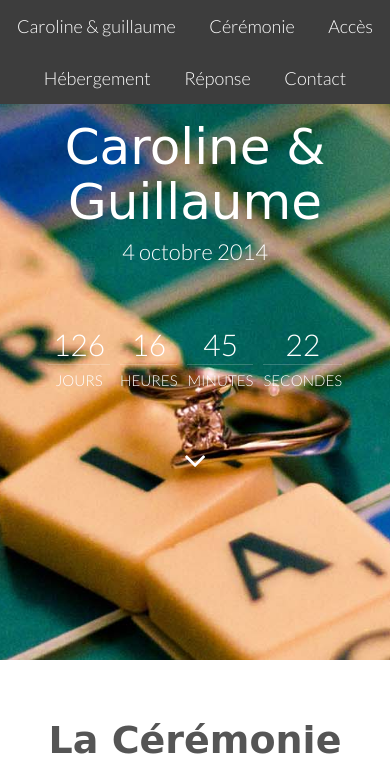
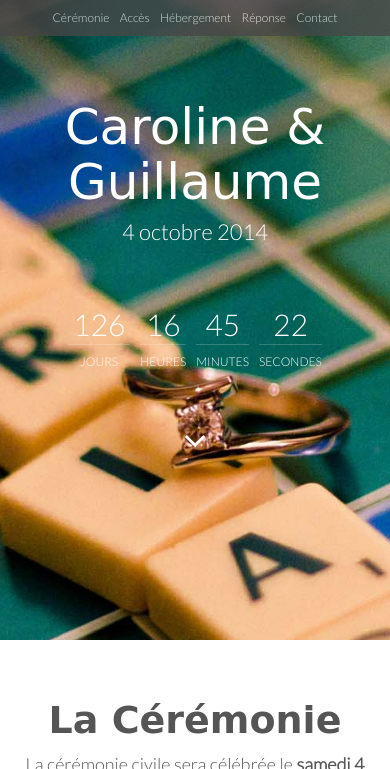
Before and after one commit to guillaumepotier/carolineetguillaume, a plain HTML site: page index.html in a window 390 px wide. Both pictures are taken after a click on the link 330 px from the left and 18 px from the top of the page. Shown: the top 769 px of the page. Drawn offline with nearby package versions, Linux system fonts and the light colour scheme; some packages are replaced by stand-ins of ours.

Commit message:
- some minor responsive improvements

```diff
--- a/assets/css/style.css
+++ b/assets/css/style.css
@@ -89,7 +89,7 @@ a > * {
 
 .home {
     background: url(../images/bg.png);
-    padding: 120px 0 180px;
+    padding: 100px 0 180px;
     text-align: center;
     color: #fff;
 }
@@ -115,21 +115,55 @@ nav {
     left: 0;
     width: 100%;
     z-index: 997;
-    background: #3d3d3d;
-    font-size: 18px;
+    background: #484848;
+    font-size: 12px;
     color: #fff;
     line-height: 32px;
     text-align: center;
+    opacity: 0.8;
 }
 
 nav a {
     display: inline-block;
-    margin: 0 15px;
-    padding: 10px 0;
+    margin: 0 4px;
+    padding: 2px 0;
     color: #fff;
 }
+
 nav a:hover { color: #e8643e; }
 nav a:focus { color: #fff; }
+
+.menu-top {
+    display: none;
+}
+
+/* Responsive: tablets */
+@media screen and (min-width: 768px) {
+    .menu-top {
+        display: inline-block;
+    }
+    nav {
+        font-size: 16px;
+    }
+    nav a {
+        margin: 0 10px;
+        padding: 5px 0;
+    }
+}
+
+/* Responsive: tablets and more */
+@media screen and (min-width: 992px) {
+    .menu-top {
+        display: inline-block;
+    }
+    nav {
+        font-size: 18px;
+    }
+    nav a {
+        margin: 0 15px;
+        padding: 10px 0;
+    }
+}
 
 .show-menu, .hide-menu {
     position: absolute;
@@ -274,7 +308,6 @@ h4 { font-size: 22px; }
 /* ---------------------------------------------- /*
  * Countdown
 /* ---------------------------------------------- */
-
 #countdown {
     margin: 60px 0 50px;
     line-height: 1;
@@ -293,7 +326,7 @@ h4 { font-size: 22px; }
 }
 
 #countdown > div > i {
-    font-size: 15px;
+    font-size: 12px;
     font-style: normal;
     text-transform: uppercase;
 }
--- a/assets/js/custom.js
+++ b/assets/js/custom.js
@@ -99,6 +99,10 @@
             menu = false;
         });
     });
+    // hack to avoid fadein fadout glitch when clicking on a menu link
+    $('.menu-link').on('click', function () {
+        menu = false;
+    });
     $(document).scroll(function () {
         if (!menu && $('nav').offset().top >= 700) {
             $('nav').slideDown(100, function(){$('.show-menu a').hide(); });
--- a/index.html
+++ b/index.html
@@ -35,12 +35,12 @@
 
    <!-- Top menu -->
    <nav>
-      <a class="menu-top" href="#top">Caroline & guillaume</a>
-      <a class="menu-ceremonie" href="#ceremonie">Cérémonie</a>
-      <a class="menu-project" href="#acces">Accès</a>
-      <a class="menu-testimonials" href="#hebergement">Hébergement</a>
-      <a class="menu-about-us" href="#reponse">Réponse</a>
-      <a class="menu-contact" href="#contact">Contact</a>
+      <a class="menu-top menu-link" href="#top">Caroline & guillaume</a>
+      <a class="menu-ceremonie menu-link" href="#ceremonie">Cérémonie</a>
+      <a class="menu-project menu-link" href="#acces">Accès</a>
+      <a class="menu-testimonials menu-link" href="#hebergement">Hébergement</a>
+      <a class="menu-about-us menu-link" href="#reponse">Réponse</a>
+      <a class="menu-contact menu-link" href="#contact">Contact</a>
 <!--       <div class="hide-menu">
          <a href="" rel="tooltip" data-placement="bottom" data-original-title="Masquer le menu">
             <i class="fa fa-bars"></i>
```
